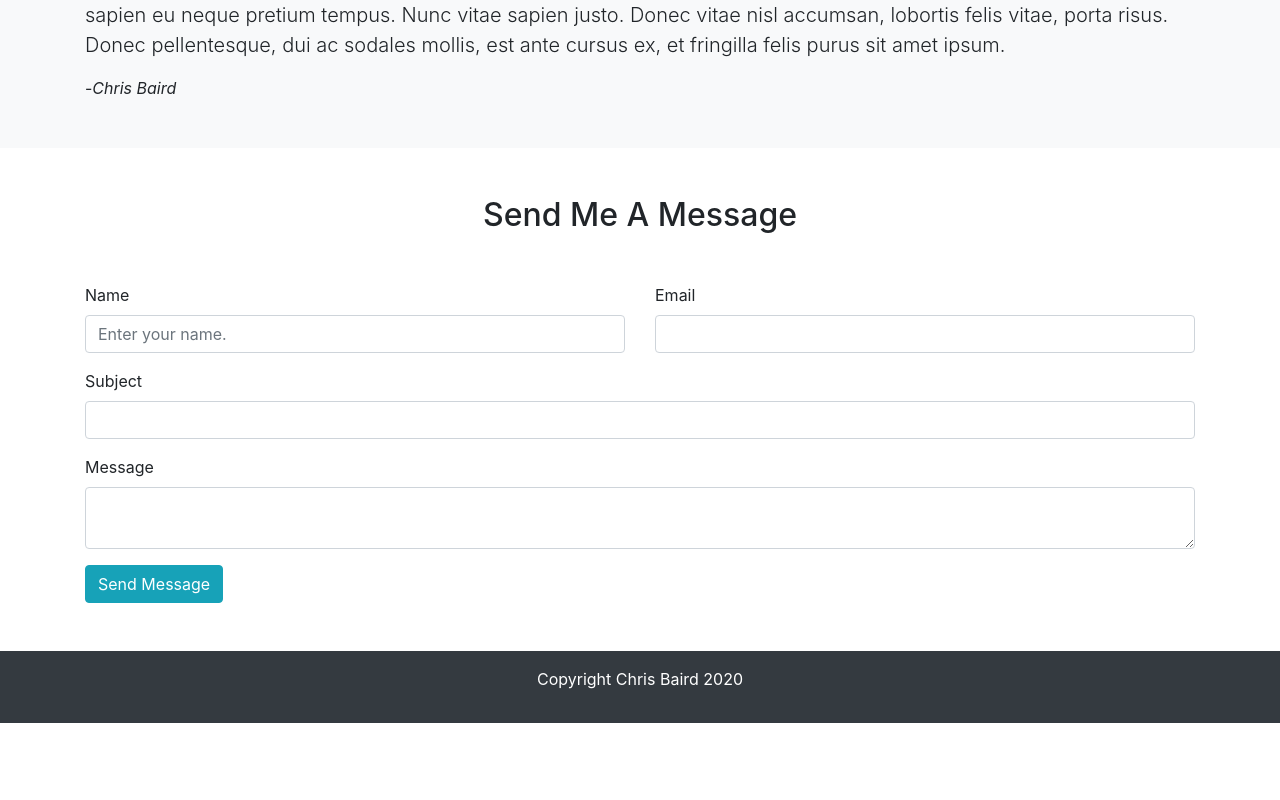
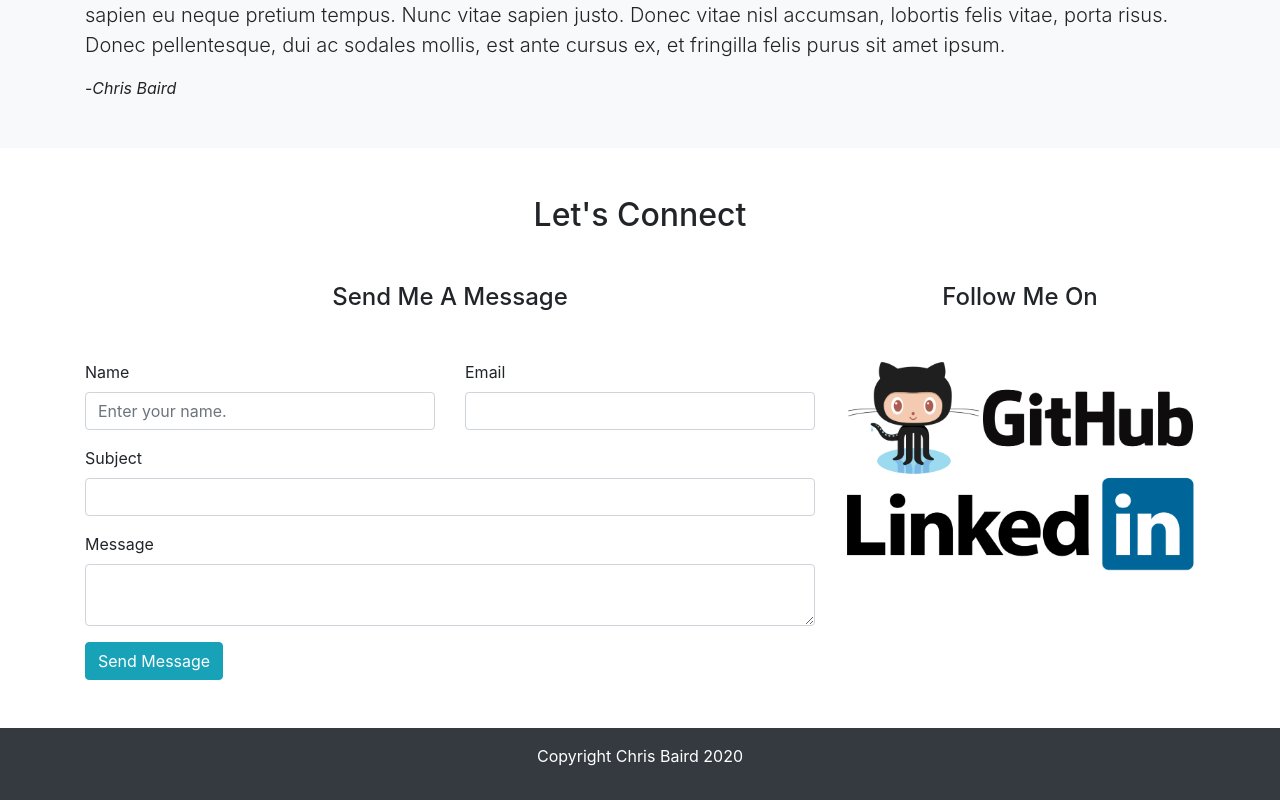
Before and after one commit to chris-baird/chrisbaird.dev, a React (Create React App) app in the folder client/: page / in a window 1280 px wide. Shown: the part 4120-4920 px from the top of the page. Before the commit the page ends 4843 px from the top, so only its background shows below. Built offline with nearby package versions, Linux system fonts and the light colour scheme; no server answers.

Commit message:
Social Media Feature
Completed social media feature with links to Github and Linkedin.

```diff
--- a/client/src/sections/Contact.js
+++ b/client/src/sections/Contact.js
@@ -1,7 +1,7 @@
 import React, { useState, useContext } from "react";
 import EmailForm from "../componets/EmailForm";
 import MessageViewer from "../componets/MessageViewer";
-import { Button, Container, Modal, ModalHeader } from "reactstrap";
+import { Button, Col, Container, Modal, ModalHeader, Row } from "reactstrap";
 import UserContext from "../contexts/UserContext";
 export default function Contact() {
   const [modal, setModal] = useState(false);
@@ -16,7 +16,7 @@ export default function Contact() {
   return (
     <section className="mb-5" id="contact">
       <Container className="pt-5">
-        <h2 className="text-center mb-5">Send Me A Message</h2>
+        <h2 className="text-center mb-5">Let's Connect</h2>
         {user.email ? (
           <Button
             type="button"
@@ -33,7 +33,52 @@ export default function Contact() {
           </ModalHeader>
           <MessageViewer />
         </Modal>
-        <EmailForm />
+        <Row>
+          <Col
+            xs={{ order: 2, size: 12 }}
+            sm={{ order: 1, size: 12 }}
+            md="6"
+            lg="8"
+            lx="8"
+          >
+            <h4 className="text-center mb-5">Send Me A Message</h4>
+            <EmailForm />
+          </Col>
+          <Col
+            xs={{ order: 1, size: 12 }}
+            sm={{ order: 2, size: 12 }}
+            md="6"
+            lg="4"
+            lx="4"
+          >
+            <h4 className="text-center mb-5">Follow Me On</h4>
+
+            <Row>
+              <Col md="12">
+                <a href="https://github.com/chris-baird" target="blank">
+                  <img
+                    className="img-fluid"
+                    src="/assets/images/social/GITHUBSOCIALICON.png"
+                    alt="Github social media icon"
+                  ></img>
+                </a>
+              </Col>
+              <Col md="12">
+                <a
+                  href="https://www.linkedin.com/in/c-baird/"
+                  target="blank"
+                  className="mt-5"
+                >
+                  <img
+                    className="img-fluid"
+                    src="/assets/images/social/LINKEDINSOCIALLOGO.png"
+                    alt="LinkedIn social media icon"
+                  ></img>
+                </a>
+              </Col>
+            </Row>
+          </Col>
+        </Row>
       </Container>
     </section>
   );
```
Also changed, not shown: client/public/assets/images/social/GITHUBSOCIALICON.png (added), client/public/assets/images/social/LINKEDINSOCIALLOGO.png (added).
